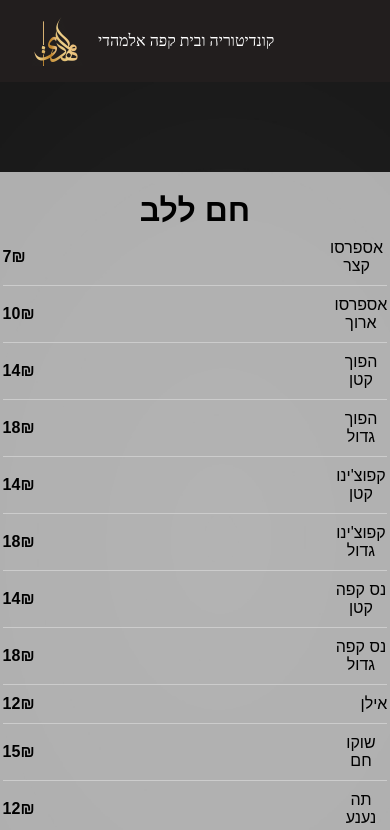
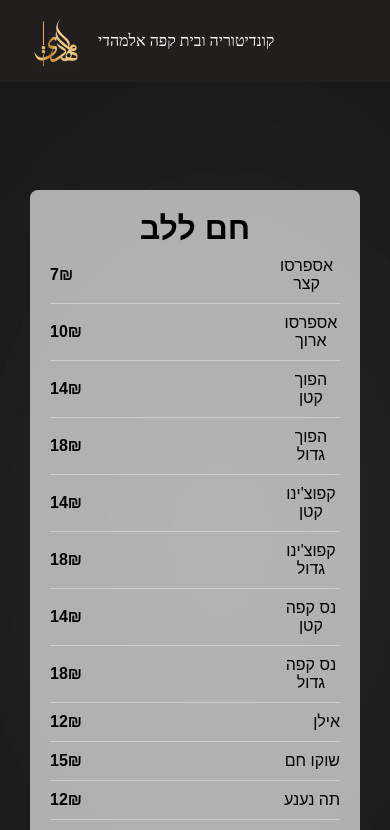
Before and after one commit to RaafatMarzuq/Al-Mahdi-Sweets, a React (Create React App) app: page /coffeeMenu in a window 390 px wide. Shown: the top 830 px of the page. Built offline with nearby package versions, Linux system fonts and the light colour scheme.

Commit message:
make it responsive

```diff
--- a/src/components/CatigoryButton/CategryButton.jsx
+++ b/src/components/CatigoryButton/CategryButton.jsx
@@ -4,8 +4,8 @@ import './style.css';
 const CatigryButton = (props) => {
 
   return (
-      <div className="imageButton" onClick={()=>{ props.onClick(props.id)}} style={{ width: '30%' }}>
-        <span className="imageSrc" style={{ backgroundImage: "url('//Al-Mahdi-Sweets/images/" + props.ImageURL + "')"}}></span>
+      <div className="imageButton" onClick={()=>{ props.onClick(props.id)}} style={{ width: '25%' }}>
+        <span className="imageSrc" style={{ backgroundImage: "url('Al-Mahdi-Sweets/images/" + props.ImageURL + "')"}}></span>
         <span className="imageBackdrop"></span>
         <span className="image">
           <span className="imageText">
--- a/src/pages/CoffeePage/style.css
+++ b/src/pages/CoffeePage/style.css
@@ -1,5 +1,4 @@
 .menu-container {
-
   background-image: url('../../../public/images/background1.jpg');
   background-size: cover;
   background-position: center;
@@ -10,11 +9,21 @@
   flex-direction: column;
   justify-content: center;
   align-items: center;
+
   height: 100vh; /* Set height to 100% of viewport height */
+}
+@media screen and (min-width: 768px) {
+  .menu-container {
+    background-size: auto; /* Adjust background size for smaller screens */
 
   }
+}
 
-
+@media screen and (min-width: 769px) {
+  .menu-container {
+    background-size: cover; /* Default background size for larger screens */
+  }
+}
 .menu-list {
   background-color: rgba(255, 255, 255, 0.65);
   border-radius: 8px;
@@ -30,14 +39,13 @@
   align-items: center; /* Center items vertically */
 }
 
-
 .item-name {
   font-size: 20px;
 }
 
 .item-price {
   font-weight: bold;
-    margin-right: 500px;
+  margin-right: 400px; /* Adjust margin for smaller screens */
 }
 
 /* Media query for smaller screens */
@@ -48,6 +56,6 @@
 
   .item-price {
     font-size: 16px; /* Adjust font size for smaller screens */
-      margin-right:300px;
+    margin-right: 200px; /* Adjust margin for smaller screens */
   }
 }
```
Lines whose indentation alone changed are shown as unchanged.
